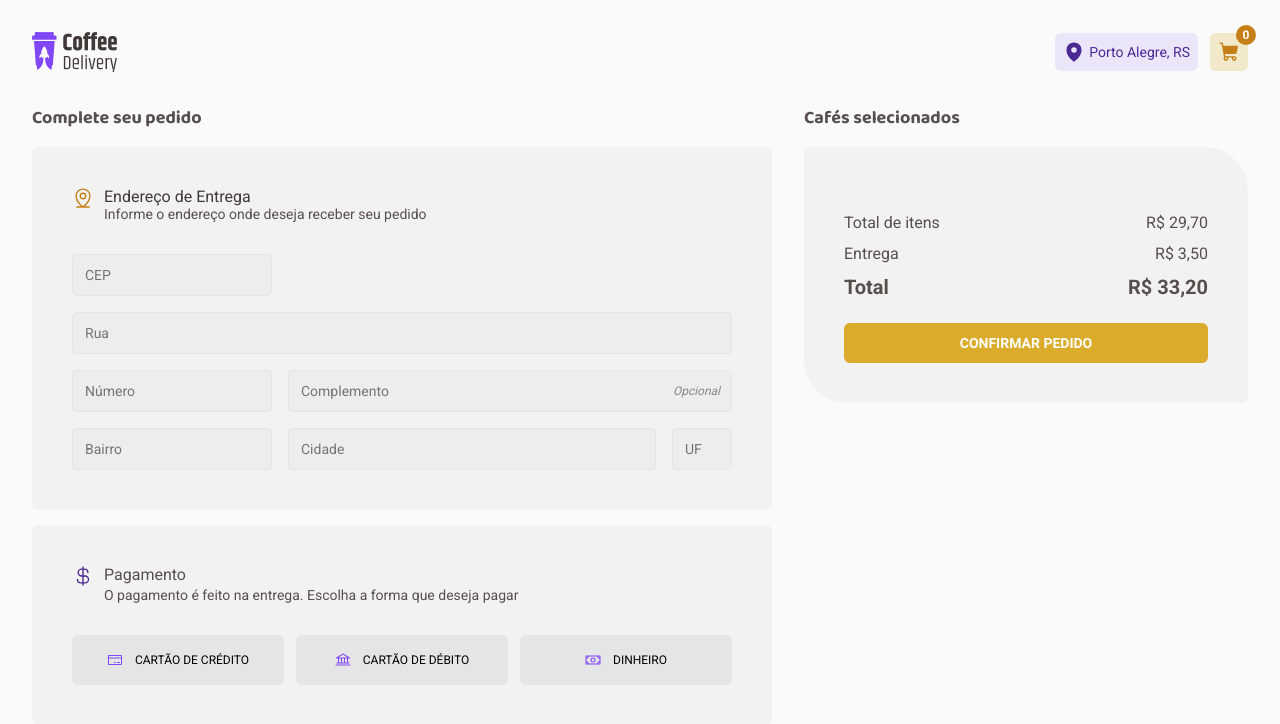
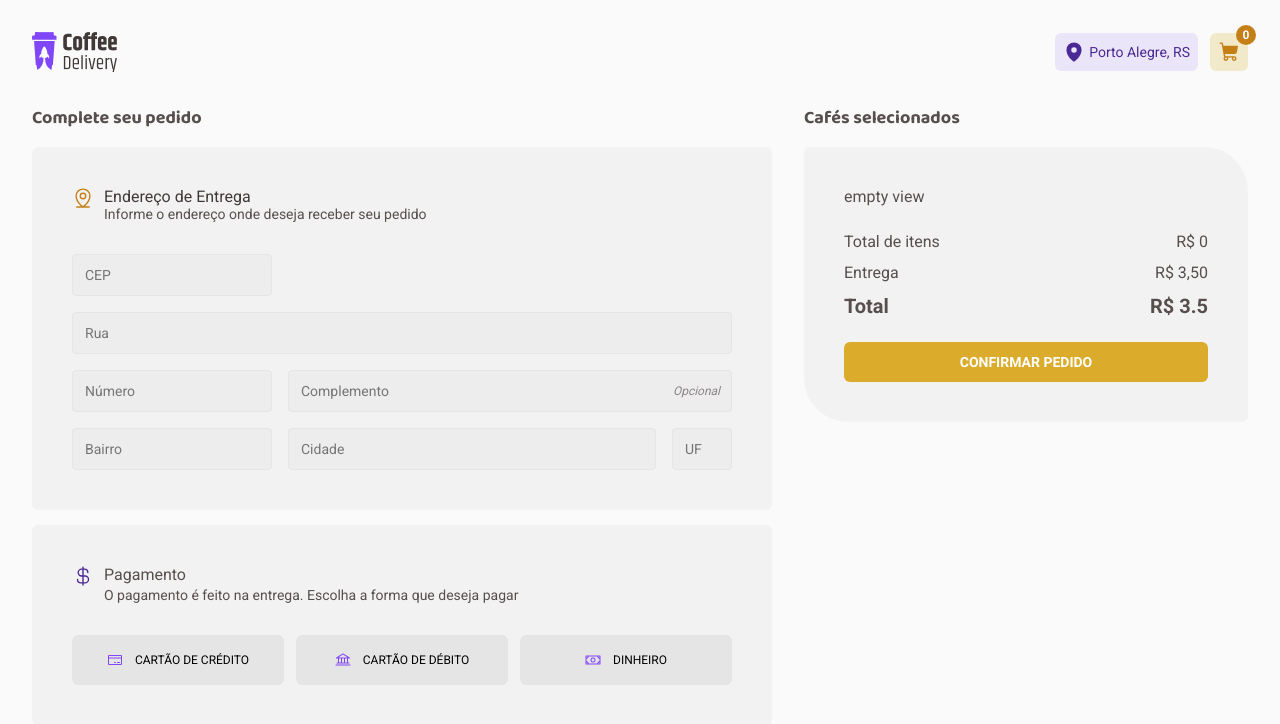
Before and after one commit to EllenBessa/coffee-delivery, a React (Vite) app: page /checkout in a window 1280 px wide. Shown: the top 724 px of the page. Built offline with nearby package versions, Linux system fonts and the light colour scheme.

Commit message:
refactor: :recycle: Constante totalPrice

```diff
--- a/src/contexts/CartContext.tsx
+++ b/src/contexts/CartContext.tsx
@@ -14,6 +14,7 @@ export interface CartItem {
 interface CartContextType {
   cartItems: CartItem[];
   itemsCount: number;
+  totalPrice: number;
   addCoffeeToCart: (coffee: CartItem) => void;
   changeCartItemQuantity: (
     cartItemId: string,
@@ -46,10 +47,6 @@ export function CartContextProvider({ children }: CartContextProviderProps) {
     setCartItems(newCart);
   }
 
-  const itemsCount = cartItems.reduce((acc, item) => {
-    return acc + item.quantity;
-  }, 0);
-
   function changeCartItemQuantity(
     cartItemId: string,
     type: "increase" | "decrease"
@@ -72,9 +69,23 @@ export function CartContextProvider({ children }: CartContextProviderProps) {
     setCartItems(newCart);
   }
 
+  const itemsCount = cartItems.reduce((acc, item) => {
+    return acc + item.quantity;
+  }, 0);
+
+  const totalPrice = cartItems.reduce((acc, item) => {
+    return acc + item.quantity * item.price;
+  }, 0);
+
   return (
     <CartContext.Provider
-      value={{ cartItems, addCoffeeToCart, itemsCount, changeCartItemQuantity }}
+      value={{
+        cartItems,
+        totalPrice,
+        itemsCount,
+        addCoffeeToCart,
+        changeCartItemQuantity
+      }}
     >
       {children}
     </CartContext.Provider>
--- a/src/pages/Checkout/components/CoffeePaymentFinalizationCard/index.tsx
+++ b/src/pages/Checkout/components/CoffeePaymentFinalizationCard/index.tsx
@@ -23,6 +23,8 @@ export function CoffeePaymentFinalizationCard({
 }: CoffeePaymentFinalizationCardProps) {
   const [quantity, setQuantity] = useState(defaultQuantity);
 
+  const totalPrice = formatPrice(quantity * price);
+
   return (
     <FinalizationCard>
       <div>
@@ -44,7 +46,7 @@ export function CoffeePaymentFinalizationCard({
           </div>
         </div>
       </div>
-      <strong>R$ {formatPrice(price)}</strong>
+      <strong>R$ {totalPrice}</strong>
     </FinalizationCard>
   );
 }
--- a/src/pages/Checkout/index.tsx
+++ b/src/pages/Checkout/index.tsx
@@ -16,7 +16,8 @@ import {
 import { useCheckoutController } from "./useCheckoutController";
 
 export function Checkout() {
-  const { cartItems, handleSubmit, addressForm } = useCheckoutController();
+  const { cartItems, totalPrice, handleSubmit, addressForm } =
+    useCheckoutController();
 
   return (
     <CheckoutWrapper>
@@ -44,7 +45,9 @@ export function Checkout() {
       <FinalizationOfPaymentWrapper>
         <h2>Cafés selecionados</h2>
         <FinalizationOfPayment>
-          {cartItems.map((item) => (
+          {cartItems.length === 0
+            ? "empty view"
+            : cartItems.map((item) => (
                 <CoffeePaymentFinalizationCard
                   key={item.id}
                   coffeeId={item.id}
@@ -58,7 +61,7 @@ export function Checkout() {
           <ul>
             <li>
               Total de itens
-              <span>R$ 29,70</span>
+              <span>R$ {totalPrice}</span>
             </li>
             <li>
               Entrega
@@ -66,7 +69,7 @@ export function Checkout() {
             </li>
             <li>
               <strong>Total</strong>
-              <strong>R$ 33,20</strong>
+              <strong>R$ {totalPrice + 3.5}</strong>
             </li>
           </ul>
 
--- a/src/pages/Checkout/useCheckoutController.ts
+++ b/src/pages/Checkout/useCheckoutController.ts
@@ -52,7 +52,7 @@ const addressFormValidationSchema = z.object({
 export type AddressFormFields = z.infer<typeof addressFormValidationSchema>;
 
 export function useCheckoutController() {
-  const { cartItems } = useCartContext();
+  const { cartItems, totalPrice } = useCartContext();
 
   const addressForm = useForm<AddressFormFields>({
     criteriaMode: "all",
@@ -74,6 +74,7 @@ export function useCheckoutController() {
 
   return {
     cartItems,
+    totalPrice,
     handleSubmit,
     addressForm
   };
```
Lines whose indentation alone changed are shown as unchanged.
